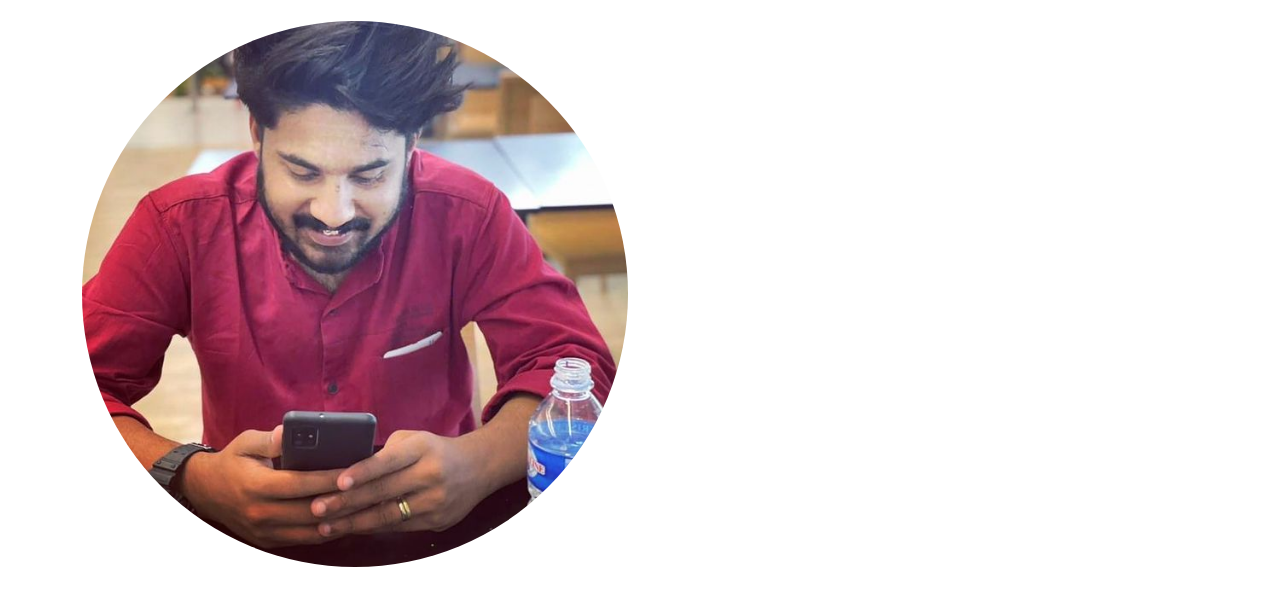
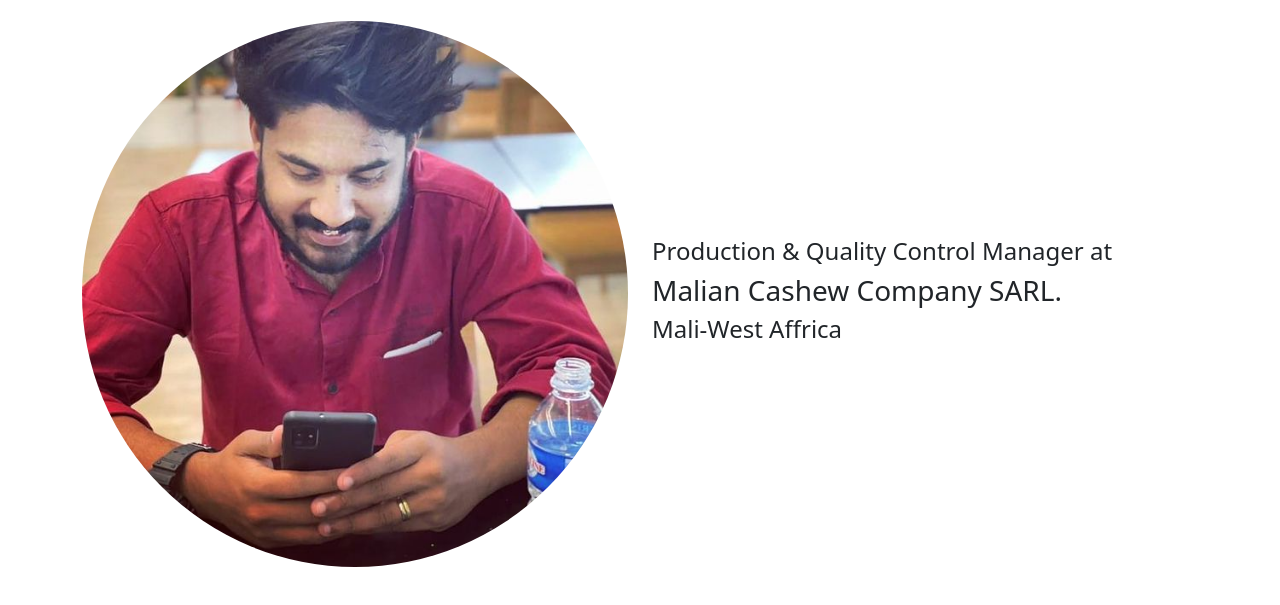
Before and after one commit to vishakhviswan/Amal_website, a plain HTML site: page index.html in a window 1280 px wide. Shown: the part 81-686 px from the top of the page. Drawn offline with nearby package versions, Linux system fonts and the light colour scheme.

Commit message:
photo, nav bar, header added

```diff
--- a/index.html
+++ b/index.html
@@ -52,12 +52,13 @@
     </header>
     <section class="p-4">
         <div class="container">
-            <div class="row">
+            <div class="row align-items-center">
                 <div class="col-md-6">
                     <img class="img-fluid rounded-circle" src="./public/Images/amalraju01.jpg" alt="">
 
                 </div>
                 <div class="col-md-6">
+                    <h4> Production & Quality Control Manager at </h4><h3>Malian Cashew Company SARL.</h3><H4>Mali-West Affrica</H4>
 
                 </div>
             </div>
```
